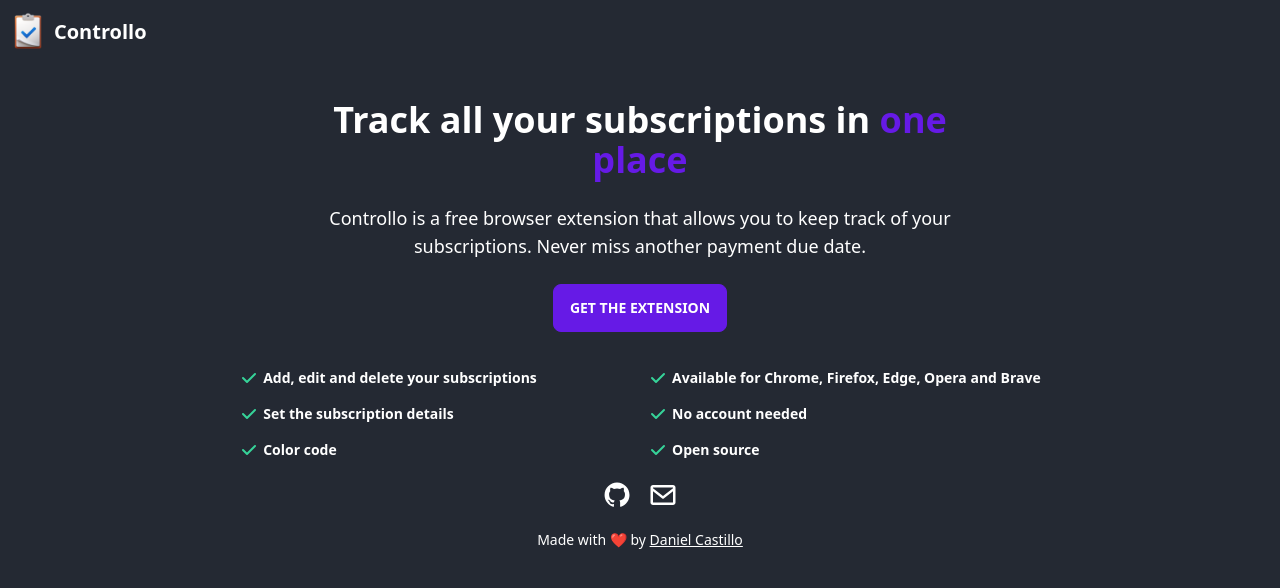
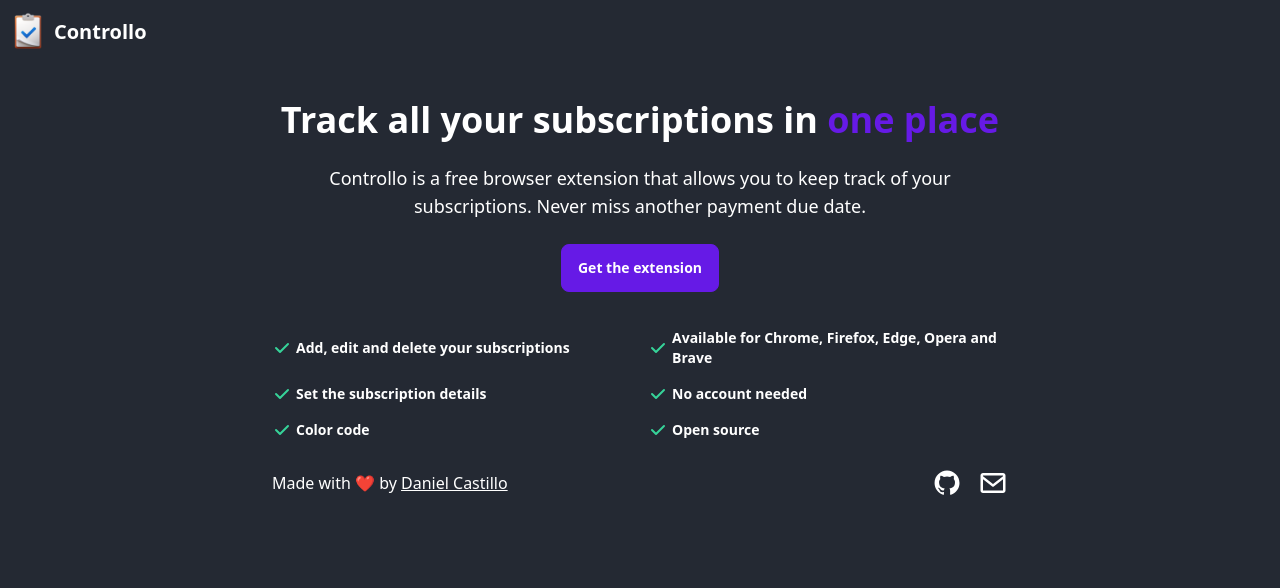
Before and after one commit to dlcastillop/controllo-website, an Astro site: page / in a window 1280 px wide. Built offline with nearby package versions, Linux system fonts and the light colour scheme; Astro itself is replaced by a stand-in of ours.

Commit message:
fix: layout

```diff
--- a/src/components/Features.astro
+++ b/src/components/Features.astro
@@ -1,4 +1,4 @@
-<section class="mt-5 flex justify-center mx-5">
+<section class="mt-5 flex justify-center px-4">
   <ul class="font-semibold grid md:grid-cols-2 grid-cols-1 gap-4 text-sm">
     <li class="flex items-center space-x-1">
       <svg
--- a/src/components/Footer.astro
+++ b/src/components/Footer.astro
@@ -1,6 +1,16 @@
-<footer class="footer footer-center mt-5 gap-5">
-  <div>
-    <div class="grid grid-flow-col gap-4">
+<footer
+  class="flex sm:flex-row flex-col gap-3 justify-between items-center mt-7 max-w-3xl m-auto px-4 sm:pb-0 pb-4"
+>
+  <div class="">
+    <p>
+      Made with ❤️ by <a
+        href="https://twitter.com/dlcastillop"
+        class="link"
+        target="_blank">Daniel Castillo</a
+      >
+    </p>
+  </div>
+  <div class="flex gap-4">
     <a href="https://github.com/dlcastillop/controllo" target="_blank"
       ><svg
         xmlns="http://www.w3.org/2000/svg"
@@ -30,14 +40,4 @@
       ></a
     >
   </div>
-  </div>
-  <div>
-    <p>
-      Made with ❤️ by <a
-        href="https://twitter.com/dlcastillop"
-        class="link"
-        target="_blank">Daniel Castillo</a
-      >
-    </p>
-  </div>
 </footer>
--- a/src/components/Hero.astro
+++ b/src/components/Hero.astro
@@ -1,6 +1,6 @@
 <div class="hero mt-5">
   <div class="hero-content text-center">
-    <div class="max-w-2xl">
+    <div>
       <h1 class="text-4xl font-bold">
         Track all your subscriptions in <span class="text-primary"
           >one place</span
@@ -10,7 +10,9 @@
         Controllo is a free browser extension that allows you to keep track of
         your subscriptions. Never miss another payment due date.
       </p>
-      <a class="btn btn-primary" href="#" id="btn">Get the extension</a>
+      <a class="btn btn-primary normal-case" href="#" id="btn"
+        >Get the extension</a
+      >
     </div>
   </div>
 </div>
--- a/src/pages/index.astro
+++ b/src/pages/index.astro
@@ -9,7 +9,7 @@ import Footer from "../components/Footer.astro";
 <Layout title="Welcome to Astro.">
   <div class="min-h-screen bg-base-200 text-white">
     <NavBar />
-    <main>
+    <main class="max-w-3xl m-auto">
       <Hero />
       <Features />
     </main>
```
Lines whose indentation alone changed are shown as unchanged.
